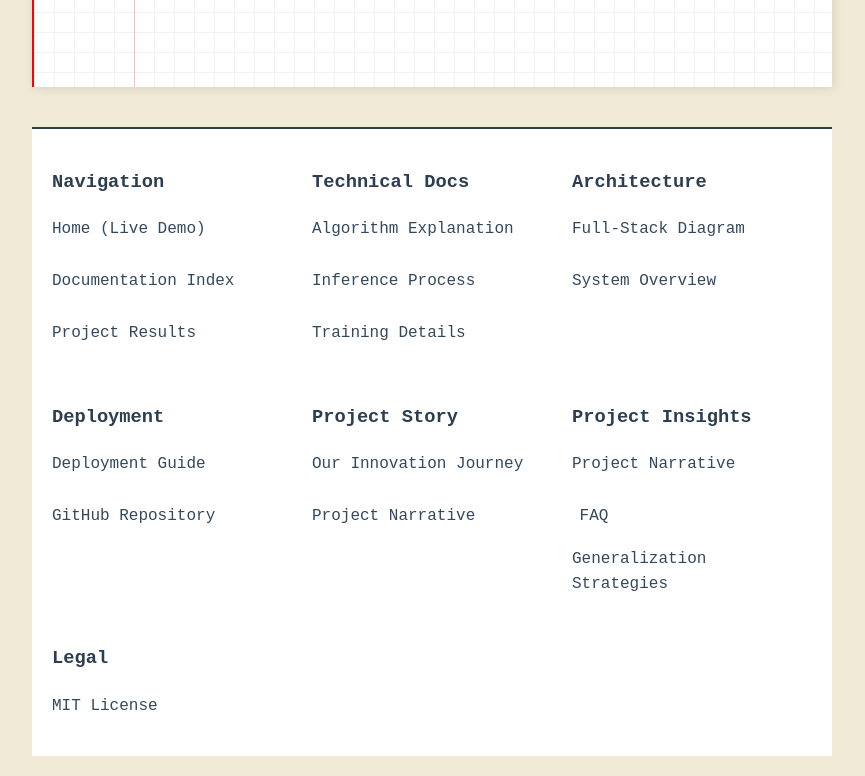
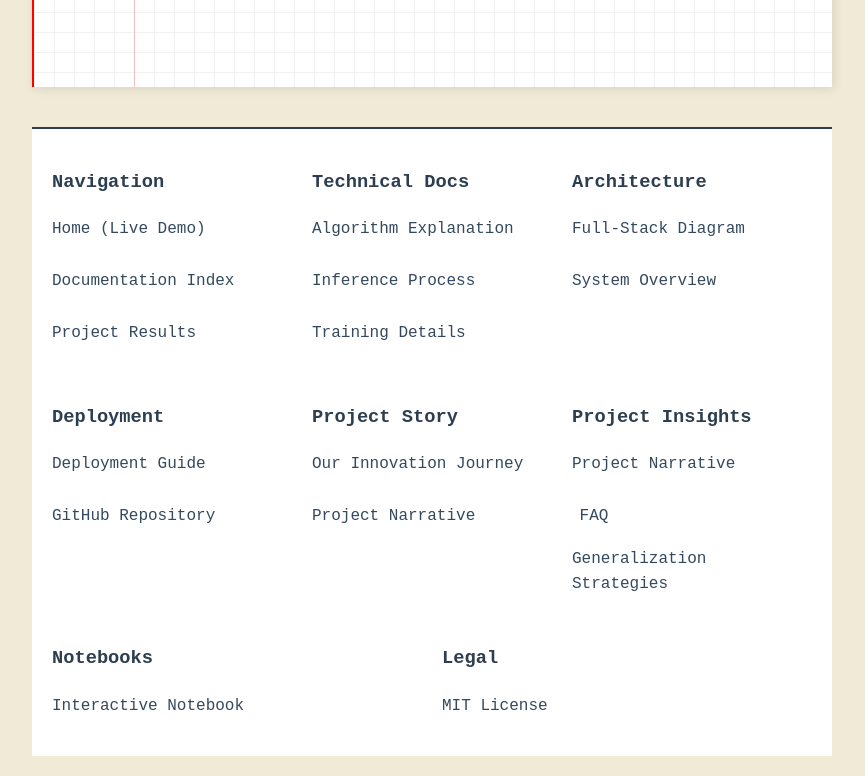
Before and after one commit to bniladridas/spam-detection-system, a plain HTML site: page index.html in a window 1280 px wide. Shown: the part 468-1244 px from the top of the page, without its empty margins (208-1073 px from the left). Drawn offline with Linux system fonts and the light colour scheme.

Commit message:
Consolidate notebooks and remove duplicates

```diff
--- a/index.html
+++ b/index.html
@@ -248,6 +248,12 @@
                 </ul>
             </div>
             <div class="footer-section">
+                <h3>Notebooks</h3>
+                <ul>
+                    <li><a href="https://github.com/bniladridas/spam-detection-system/blob/main/notebooks/spam_detection_notebook.ipynb">Interactive Notebook</a></li>
+                </ul>
+            </div>
+            <div class="footer-section">
                 <h3>Legal</h3>
                 <ul>
                     <li><a href="https://github.com/bniladridas/spam-detection-system/blob/main/LICENSE">MIT License</a></li>
```
Also changed, not shown: 3 other files.
